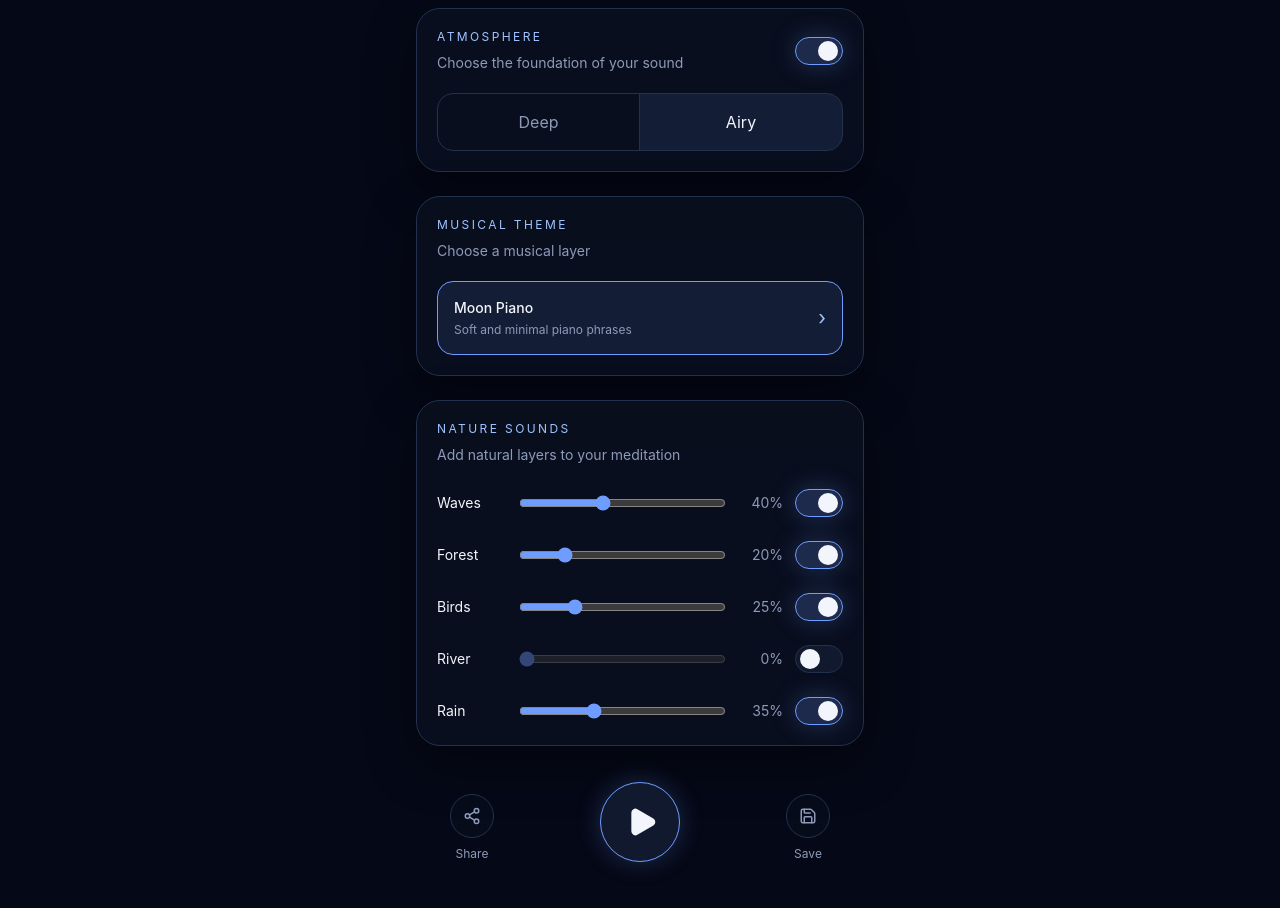
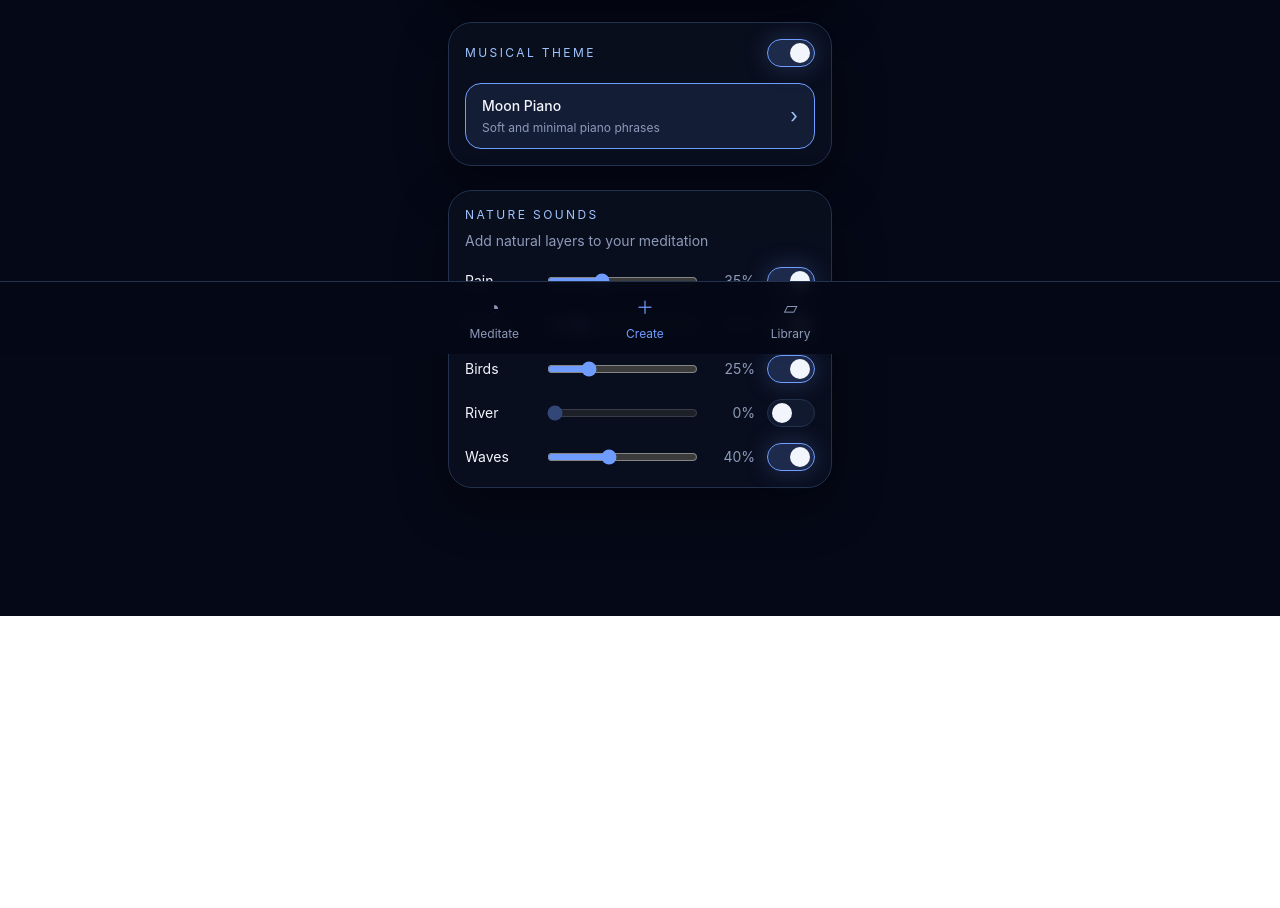
Before and after one commit to robinraty/astraya, a React (Vite) app: page / in a window 1280 px wide. Shown: the part 446-1354 px from the top of the page. After the commit the page ends 1062 px from the top, so only its background shows below. Built offline with nearby package versions, Linux system fonts and the light colour scheme.

Commit message:
refresh interface

```diff
--- a/src/App.tsx
+++ b/src/App.tsx
@@ -1,7 +1,23 @@
+import Header from "./components/layout/Header";
+import BottomNavigation from "./components/layout/BottomNavigation";
 import CreateMeditation from "./pages/CreateMeditation";
 
 function App() {
-  return <CreateMeditation />;
+  return (
+    <div className="min-h-screen bg-astraya-background text-astraya-text">
+      <div className="mx-auto flex min-h-screen w-full max-w-md flex-col px-4">
+        <header className="py-8">
+          <Header />
+        </header>
+
+        <main className="flex-1 pb-24">
+          <CreateMeditation />
+        </main>
+      </div>
+
+      <BottomNavigation />
+    </div>
+  );
 }
 
 export default App;
--- a/src/components/createMeditation/AtmosphereSelector.tsx
+++ b/src/components/createMeditation/AtmosphereSelector.tsx
@@ -1,16 +1,10 @@
 function AtmosphereSelector() {
   return (
-    <section className="rounded-astraya-card border border-astraya-border bg-astraya-surface/70 p-5 shadow-astraya-card">
+    <section className="rounded-astraya-card border border-astraya-border bg-astraya-surface/70 p-4 shadow-astraya-card">
       <div className="flex items-center justify-between gap-4">
-        <div>
-          <p className="text-xs uppercase tracking-[0.2em] text-astraya-accent-light">
-            Atmosphere
-          </p>
-
-          <p className="mt-2 text-sm text-astraya-muted">
-            Choose the foundation of your sound
-          </p>
-        </div>
+        <p className="text-xs uppercase tracking-[0.2em] text-astraya-accent-light">
+          Atmosphere
+        </p>
 
         <button
           type="button"
@@ -21,17 +15,17 @@ function AtmosphereSelector() {
         </button>
       </div>
 
-      <div className="mt-5 grid grid-cols-2 overflow-hidden rounded-astraya-control border border-astraya-border">
+      <div className="mt-4 grid grid-cols-2 overflow-hidden rounded-astraya-control border border-astraya-border">
         <button
           type="button"
-          className="border-r border-astraya-border px-4 py-4 text-astraya-muted transition hover:bg-astraya-surface-soft hover:text-astraya-text"
+          className="border-r border-astraya-border px-4 py-3 text-astraya-muted transition hover:bg-astraya-surface-soft hover:text-astraya-text"
         >
           Deep
         </button>
 
         <button
           type="button"
-          className="bg-astraya-accent/10 px-4 py-4 text-astraya-text"
+          className="bg-astraya-accent/10 px-4 py-3 text-astraya-text"
         >
           Airy
         </button>
--- a/src/components/createMeditation/MeditationActions.tsx
+++ b/src/components/createMeditation/MeditationActions.tsx
@@ -1,40 +1,22 @@
-import { Play, Share2, Save } from "lucide-react";
+import { Play, Save } from "lucide-react";
 
 function MeditationActions() {
   return (
-        <section className="flex items-end justify-between px-6 pb-8 pt-3">
+    <section className="flex items-center justify-between gap-3">
       <button
         type="button"
-        className="group flex w-16 flex-col items-center gap-2 text-astraya-muted transition hover:text-astraya-text"
+        className="flex flex-1 items-center justify-center gap-2 rounded-astraya-control border border-astraya-accent bg-astraya-accent/10 px-4 py-3 text-sm text-astraya-text transition hover:bg-astraya-surface-soft"
       >
-        <span className="flex h-11 w-11 items-center justify-center rounded-full border border-astraya-border bg-astraya-surface/40 transition group-hover:border-astraya-accent">
-        <Share2 size={18} />
-        </span>
-
-        <span className="text-xs">Share</span>
+        <Play size={18} fill="currentColor" />
+        <span>Preview</span>
       </button>
 
       <button
         type="button"
-        aria-label="Play meditation"
-        className="flex h-20 w-20 items-center justify-center rounded-full border border-astraya-accent bg-astraya-surface-soft shadow-astraya-glow transition hover:scale-105"
+        className="flex flex-1 items-center justify-center gap-2 rounded-astraya-control border border-astraya-border bg-astraya-surface/40 px-4 py-3 text-sm text-astraya-muted transition hover:border-astraya-accent hover:text-astraya-text"
       >
-        <Play
-        size={32}
-        fill="currentColor"
-        className="ml-1 text-astraya-text"
-        />
-        </button>
-
-        <button
-        type="button"
-        className="group flex w-16 flex-col items-center gap-2 text-astraya-muted transition hover:text-astraya-text"
-        >
-        <span className="flex h-11 w-11 items-center justify-center rounded-full border border-astraya-border bg-astraya-surface/40 transition group-hover:border-astraya-accent">
         <Save size={18} />
-        </span>
-
-        <span className="text-xs">Save</span>
+        <span>Save</span>
       </button>
     </section>
   );
--- a/src/components/createMeditation/MusicalThemeSelector.tsx
+++ b/src/components/createMeditation/MusicalThemeSelector.tsx
@@ -1,19 +1,23 @@
 function MusicalThemeSelector() {
   return (
-    <section className="rounded-astraya-card border border-astraya-border bg-astraya-surface/70 p-5 shadow-astraya-card">
-      <div className="mb-5">
+    <section className="rounded-astraya-card border border-astraya-border bg-astraya-surface/70 p-4 shadow-astraya-card">
+      <div className="flex items-center justify-between gap-4">
         <p className="text-xs uppercase tracking-[0.2em] text-astraya-accent-light">
           Musical Theme
         </p>
 
-        <p className="mt-2 text-sm text-astraya-muted">
-          Choose a musical layer
-        </p>
+        <button
+          type="button"
+          aria-label="Toggle musical theme"
+          className="flex h-7 w-12 items-center justify-end rounded-full border border-astraya-accent bg-astraya-accent/20 p-1 shadow-astraya-glow"
+        >
+          <span className="h-5 w-5 rounded-full bg-astraya-text" />
+        </button>
       </div>
 
       <button
         type="button"
-        className="flex w-full items-center justify-between gap-4 rounded-astraya-control border border-astraya-accent bg-astraya-accent/10 px-4 py-4 text-left transition hover:bg-astraya-surface-soft"
+        className="mt-4 flex w-full items-center justify-between gap-4 rounded-astraya-control border border-astraya-accent bg-astraya-accent/10 px-4 py-3 text-left transition hover:bg-astraya-surface-soft"
       >
         <div>
           <p className="text-sm font-medium text-astraya-text">
--- a/src/components/createMeditation/NatureSoundsMixer.tsx
+++ b/src/components/createMeditation/NatureSoundsMixer.tsx
@@ -1,7 +1,7 @@
 function NatureSoundsMixer() {
   return (
-    <section className="rounded-astraya-card border border-astraya-border bg-astraya-surface/70 p-5 shadow-astraya-card">
-      <div className="mb-6">
+    <section className="rounded-astraya-card border border-astraya-border bg-astraya-surface/70 p-4 shadow-astraya-card">
+      <div className="mb-4">
         <p className="text-xs uppercase tracking-[0.2em] text-astraya-accent-light">
           Nature Sounds
         </p>
@@ -11,25 +11,24 @@ function NatureSoundsMixer() {
         </p>
       </div>
 
-      <div className="space-y-6">
-
-        {/* WAVES */}
+      <div className="space-y-4">
+        {/* RAIN */}
         <div className="grid grid-cols-[70px_1fr_45px_48px] items-center gap-3">
-          <p className="text-sm text-astraya-text">Waves</p>
+          <p className="text-sm text-astraya-text">Rain</p>
 
           <input
             type="range"
             min="0"
             max="100"
-            defaultValue="40"
+            defaultValue="35"
             className="w-full cursor-pointer accent-astraya-accent"
           />
 
-          <p className="text-right text-sm text-astraya-muted">40%</p>
+          <p className="text-right text-sm text-astraya-muted">35%</p>
 
           <button
             type="button"
-            aria-label="Toggle waves"
+            aria-label="Toggle rain"
             className="flex h-7 w-12 items-center justify-end rounded-full border border-astraya-accent bg-astraya-accent/20 p-1 shadow-astraya-glow"
           >
             <span className="h-5 w-5 rounded-full bg-astraya-text" />
@@ -105,30 +104,28 @@ function NatureSoundsMixer() {
           </button>
         </div>
 
-
-        {/* RAIN */}
+        {/* WAVES */}
         <div className="grid grid-cols-[70px_1fr_45px_48px] items-center gap-3">
-          <p className="text-sm text-astraya-text">Rain</p>
+          <p className="text-sm text-astraya-text">Waves</p>
 
           <input
             type="range"
             min="0"
             max="100"
-            defaultValue="35"
+            defaultValue="40"
             className="w-full cursor-pointer accent-astraya-accent"
           />
 
-          <p className="text-right text-sm text-astraya-muted">35%</p>
+          <p className="text-right text-sm text-astraya-muted">40%</p>
 
           <button
             type="button"
-            aria-label="Toggle rain"
+            aria-label="Toggle waves"
             className="flex h-7 w-12 items-center justify-end rounded-full border border-astraya-accent bg-astraya-accent/20 p-1 shadow-astraya-glow"
           >
             <span className="h-5 w-5 rounded-full bg-astraya-text" />
           </button>
         </div>
-
       </div>
     </section>
   );
--- a/src/components/createMeditation/PitchSelector.tsx
+++ b/src/components/createMeditation/PitchSelector.tsx
@@ -10,7 +10,7 @@ function PitchSelector() {
         type="button"
         className="border-r border-astraya-border bg-astraya-accent/10 px-4 py-4 text-astraya-text"
         >
-        Deep
+        Dark
         </button>
 
         <button
--- /dev/null
+++ b/src/components/layout/BottomNavigation.tsx
@@ -0,0 +1,33 @@
+function BottomNavigation() {
+  return (
+    <nav className="fixed bottom-0 left-0 right-0 border-t border-astraya-border bg-astraya-background/95 px-6 py-3 text-astraya-muted backdrop-blur">
+      <div className="mx-auto flex w-full max-w-md items-center justify-around">
+        <button
+          type="button"
+          className="flex flex-col items-center gap-1 transition hover:text-astraya-text"
+        >
+          <span className="text-lg">◔</span>
+          <span className="text-xs">Meditate</span>
+        </button>
+
+        <button
+          type="button"
+          className="flex flex-col items-center gap-1 text-astraya-accent transition hover:text-astraya-text"
+        >
+          <span className="text-lg">＋</span>
+          <span className="text-xs">Create</span>
+        </button>
+
+        <button
+          type="button"
+          className="flex flex-col items-center gap-1 transition hover:text-astraya-text"
+        >
+          <span className="text-lg">▱</span>
+          <span className="text-xs">Library</span>
+        </button>
+      </div>
+    </nav>
+  );
+}
+
+export default BottomNavigation;
--- a/src/pages/CreateMeditation.tsx
+++ b/src/pages/CreateMeditation.tsx
@@ -1,6 +1,3 @@
-import Header from "../components/createMeditation/Header";
-import CreationName from "../components/createMeditation/CreationName";
-import DurationSelector from "../components/createMeditation/DurationSelector";
 import PitchSelector from "../components/createMeditation/PitchSelector";
 import AtmosphereSelector from "../components/createMeditation/AtmosphereSelector";
 import MusicalThemeSelector from "../components/createMeditation/MusicalThemeSelector";
@@ -11,14 +8,11 @@ function CreateMeditation() {
   return (
     <main className="min-h-screen bg-astraya-background px-4 py-8 text-astraya-text">
       <div className="mx-auto flex w-full max-w-md flex-col gap-6">
-        <Header />
-        <CreationName />
-        <DurationSelector />
+        <MeditationActions />
         <PitchSelector />
         <AtmosphereSelector />
         <MusicalThemeSelector />
         <NatureSoundsMixer />
-        <MeditationActions />
       </div>
     </main>
   );
```
Also changed, not shown: src/components/layout/Header.tsx (renamed from src/components/createMeditation/Header.tsx), src/components/meditate/DurationSelector.tsx (renamed from src/components/createMeditation/DurationSelector.tsx), src/pages/Librairy.tsx (added), src/pages/Meditate.tsx (added). Lines whose indentation alone changed are shown as unchanged.
